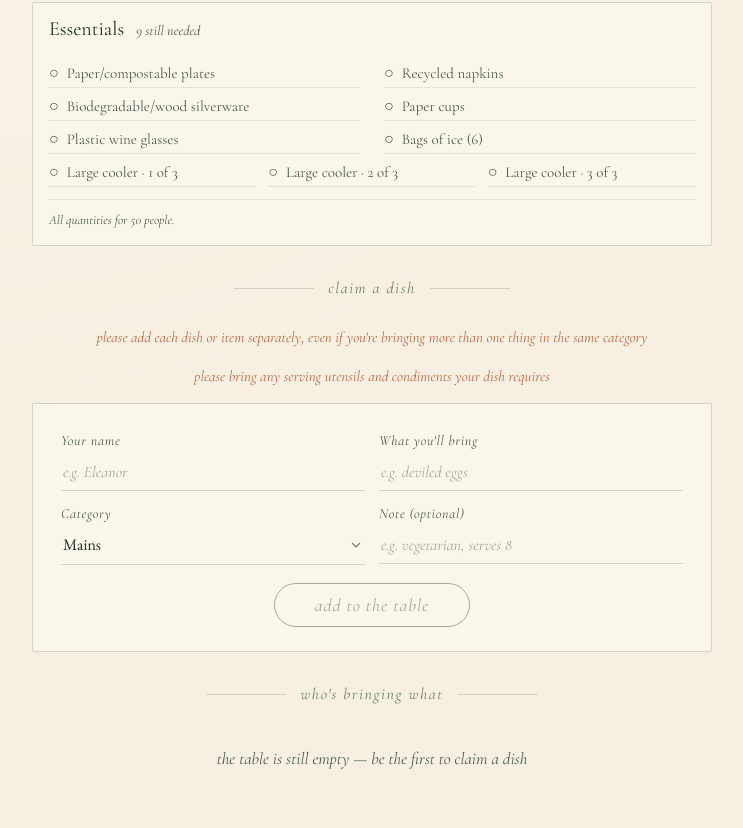
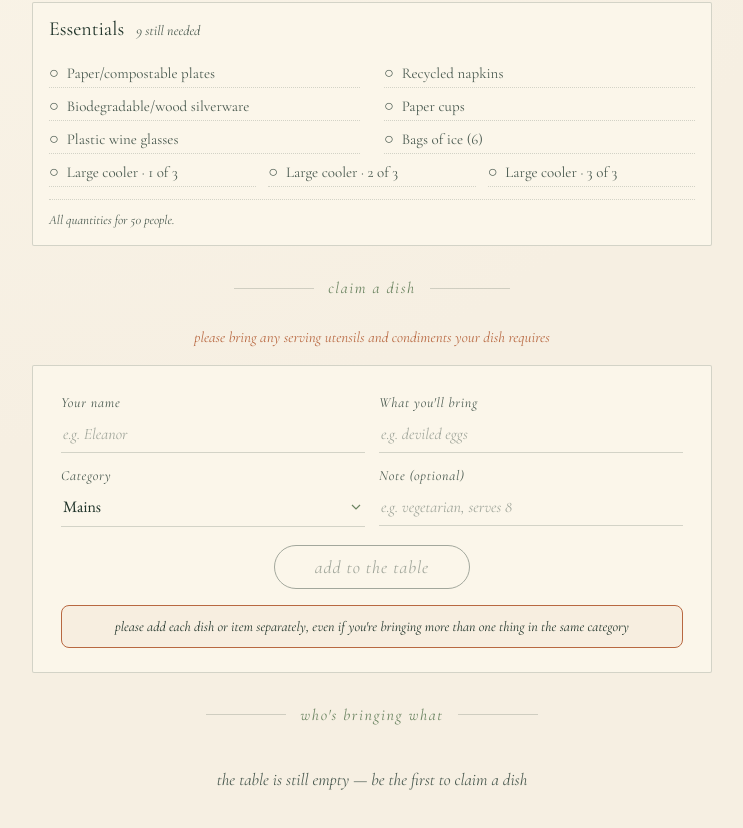
Before and after one commit to Nave1294/potluck-signup, a Next.js app: page / in a window 1280 px wide. Shown: the part 490-1318 px from the top of the page, without its empty margins (268-1011 px from the left). Built offline with nearby package versions, Linux system fonts and the light colour scheme.

Commit message:
round corners on instruction box

```diff
--- a/app/page.tsx
+++ b/app/page.tsx
@@ -565,9 +565,6 @@ export default function PotluckSignup() {
         <Ornament label="claim a dish" />
 
         <div style={s.servingNote}>
-          please add each dish or item separately, even if you&apos;re bringing more than one thing in the same category
-        </div>
-        <div style={s.servingNote}>
           please bring any serving utensils and condiments your dish requires
         </div>
 
@@ -627,6 +624,21 @@ export default function PotluckSignup() {
               {saving ? "saving…" : "add to the table"}
             </button>
           </div>
+          <div style={{
+            fontFamily: "'Cormorant Garamond', Georgia, serif",
+            fontStyle: "italic",
+            fontSize: 14,
+            color: ink,
+            textAlign: "center",
+            marginTop: 16,
+            padding: "10px 16px",
+            border: `1px solid ${terracotta}`,
+            borderRadius: 8,
+            background: `rgba(184, 104, 65, 0.06)`,
+            lineHeight: 1.5,
+          }}>
+            please add each dish or item separately, even if you&apos;re bringing more than one thing in the same category
+          </div>
         </div>
 
         <Ornament label="who's bringing what" />
```
